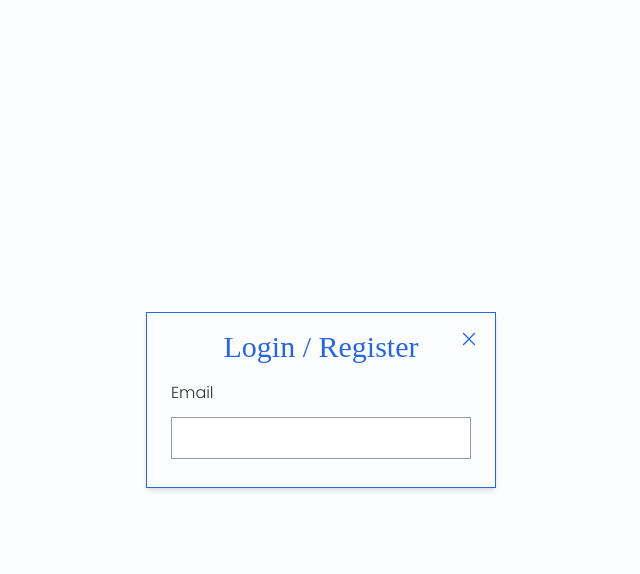
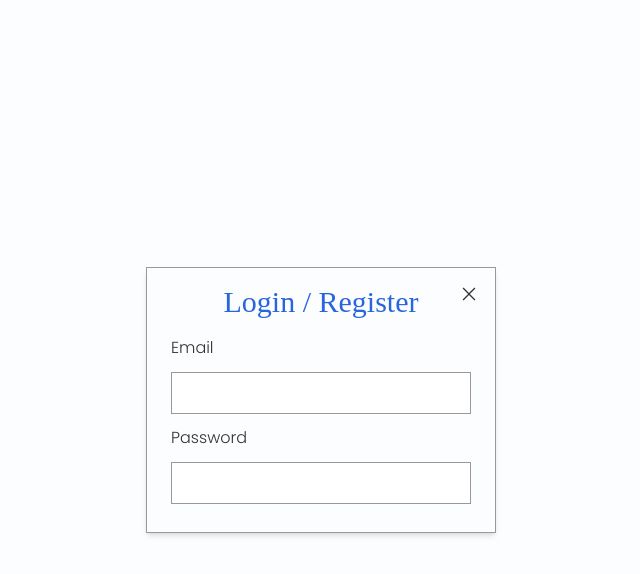
Before and after one commit to Nimira43/Aether, a React (Vite) app in the folder frontend/: page / in a window 1280 px wide. Both pictures are taken after a click on the button "LOGIN". Shown: the top 574 px of the page, without its empty margins (319-959 px from the left). Built offline with nearby package versions, Linux system fonts and the light colour scheme; a web font is replaced by a local one.

Commit message:
modal - 5

```diff
--- a/frontend/src/index.css
+++ b/frontend/src/index.css
@@ -24,3 +24,11 @@
 .dark-btn {
   @apply py-2 w-48 text-center border-grey-dark border-2 text-grey-dark uppercase font-medium hover:bg-main hover:text-light hover:border-main hover-transition;
 }
+
+.input-wrapper {
+  @apply flex flex-col gap-3 mb-3 text-grey-dark;
+}
+
+.input-field {
+  @apply px-3 py-2 outline-none border border-grey-medium focus:border-grey-dark
+}
--- a/frontend/src/pages/index.jsx
+++ b/frontend/src/pages/index.jsx
@@ -27,16 +27,16 @@ const Index = () => {
           transition-all duration-500 h-screen fixed bg-light flex justify-center items-center
         `}
       >
-        <div className='w-[350px] bg-light m-auto px-6 py-4 relative border border-main shadow-md'>
+        <div className='w-[350px] bg-light m-auto px-6 py-4 relative border border-grey-medium shadow-md'>
           <div
             onClick={() => setShow(false)}
-            className='absolute right-4 top-4 text-xl cursor-pointer text-main'
+            className='absolute right-4 top-4 text-xl cursor-pointer text-grey-dark'
           >
             <LiaTimesSolid />
           </div>
           <h2 className='text-center pb-4 logo text-main text-3xl'>Login / Register</h2>
           <form>
-            <div className='flex flex-col gap-3 mb-3 text-grey-dark'>
+            <div className='input-wrapper'>
               <label htmlFor='email'>Email</label>
               <input
                 onChange={inputHandle}
@@ -44,7 +44,18 @@ const Index = () => {
                 name='email'
                 id='email'
                 value={state.email}
-                className='px-3 py-2 outline-none border border-grey-medium focus:border-grey-dark'
+                className='input-field'
+              />
+            </div>
+            <div className='input-wrapper'>
+              <label htmlFor='password'>Password</label>
+              <input
+                onChange={inputHandle}
+                type='password'
+                name='password'
+                id='password'
+                value={state.password}
+                className='input-field'
               />
             </div>
           </form>
```
